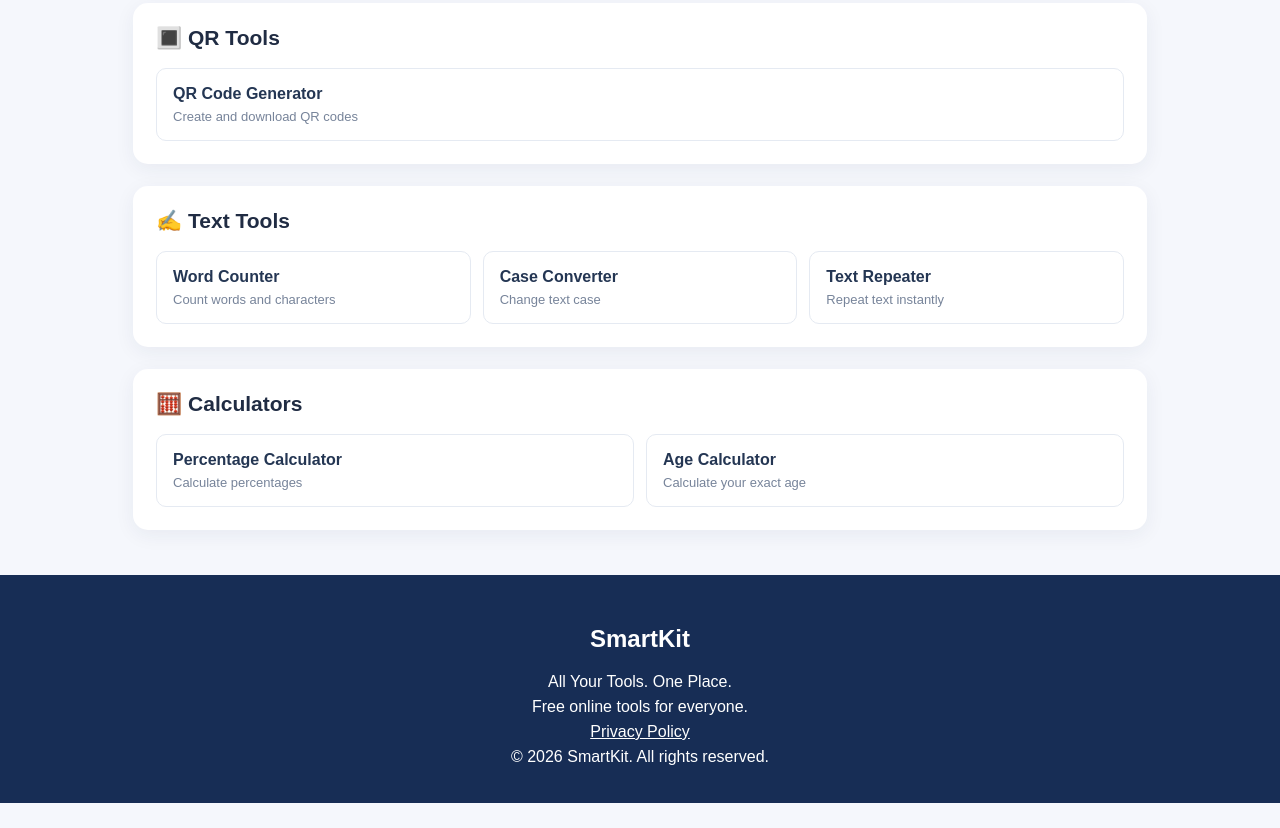
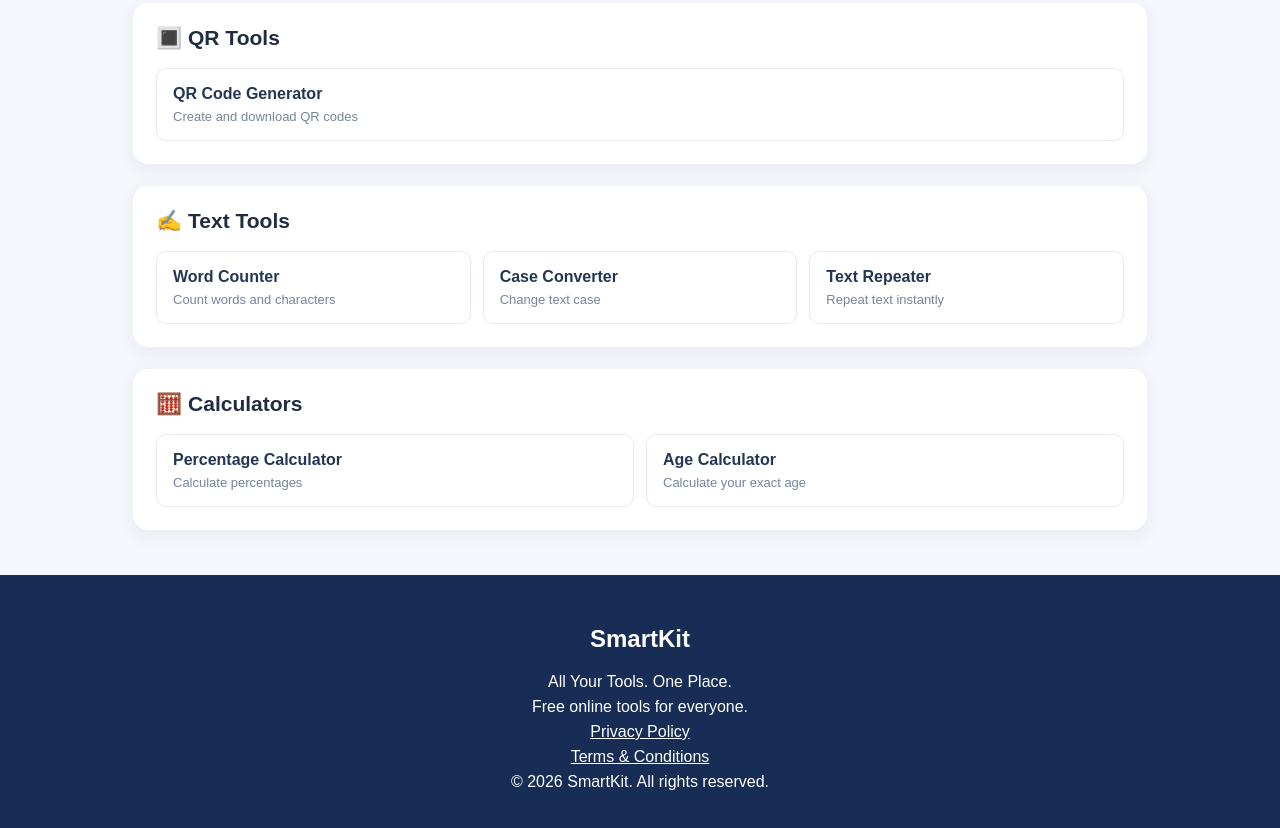
Before and after one commit to mankuruterang00-art/SmartKit, a plain HTML site: page index.html in a window 1280 px wide. Shown: the part 917-1745 px from the top of the page. Before the commit the page ends 1720 px from the top, so only its background shows below. Drawn offline with Linux system fonts and the light colour scheme.

Commit message:
Update index.html

```diff
--- a/index.html
+++ b/index.html
@@ -121,6 +121,13 @@ footer p{margin:7px}
         Privacy Policy
     </a>
 </p>
+
+<p>
+    <a href="terms.html" style="color: white; text-decoration: underline;">
+        Terms & Conditions
+    </a>
+</p>
+
 <p>© 2026 SmartKit. All rights reserved.</p>
 </footer>
 
```
